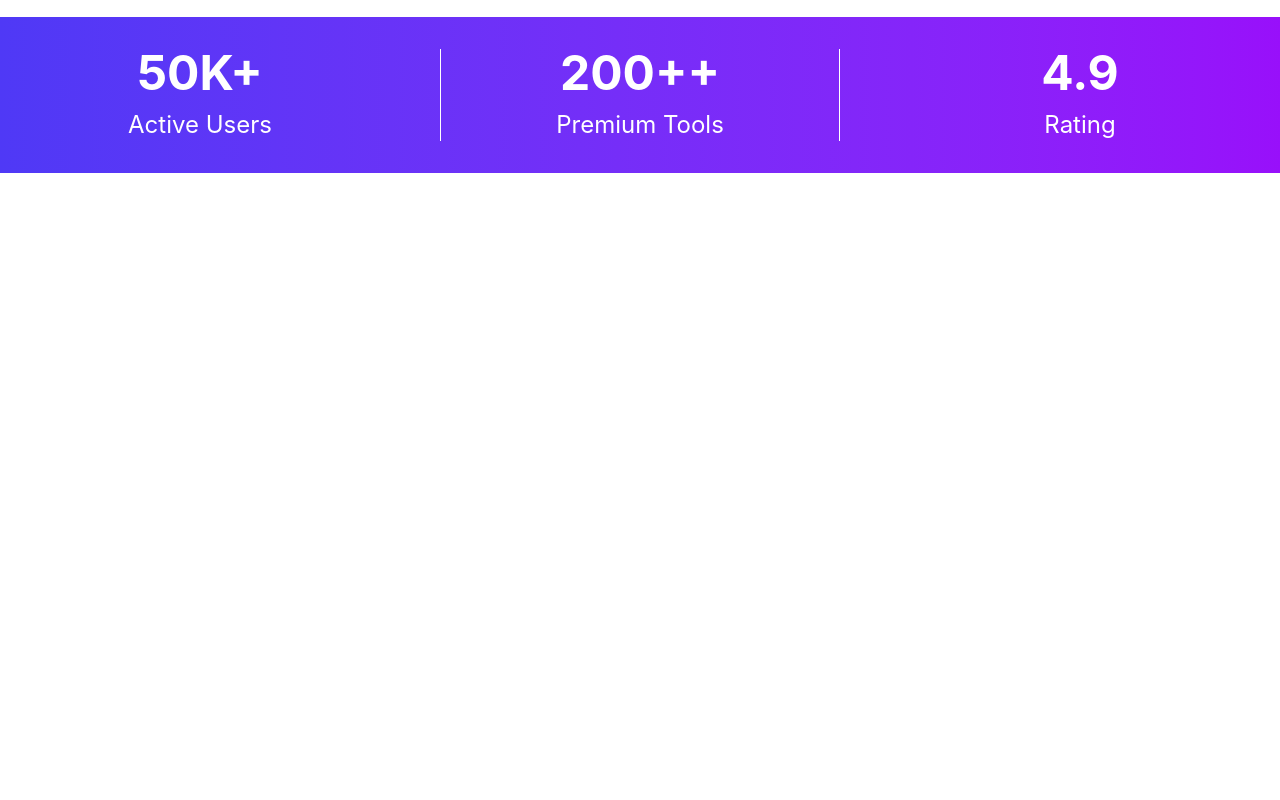
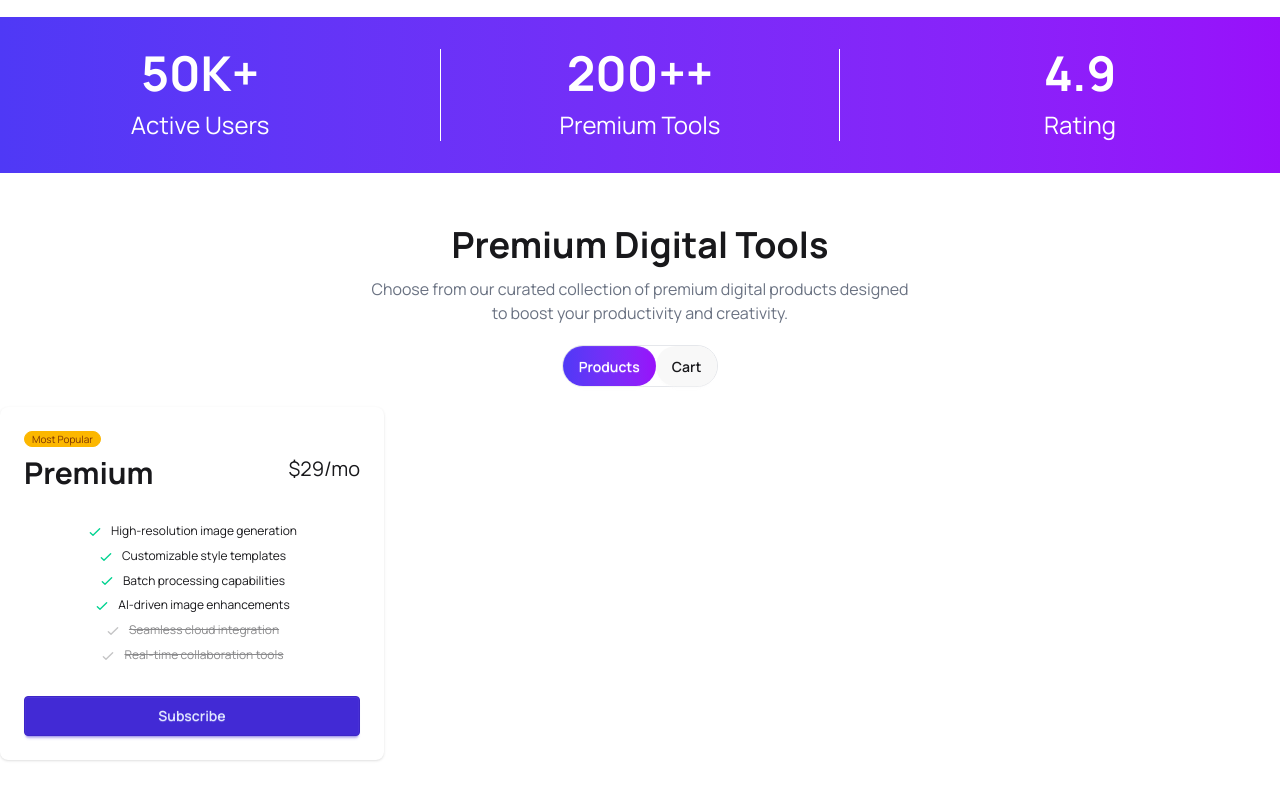
Before and after one commit to SyedTawsif07/assignment-06-PH, a React (Vite) app: page / in a window 1280 px wide. Shown: the part 788-1588 px from the top of the page. Before the commit the page ends 981 px from the top, so only its background shows below. Built offline with nearby package versions, Linux system fonts and the light colour scheme.

Commit message:
products and cart button created

```diff
--- a/src/App.jsx
+++ b/src/App.jsx
@@ -1,5 +1,6 @@
 import './App.css'
 import Banner from './Components/Banner/Banner'
+import PremiumDigi from './Components/Banner/PremiumDigi'
 import StatSection from './Components/Banner/StatSection'
 import Navbar from './Components/Navbar/Navbar'
 
@@ -10,6 +11,7 @@ function App() {
       <Navbar></Navbar>
       <Banner></Banner>
       <StatSection></StatSection>
+      <PremiumDigi></PremiumDigi>
     </>
   )
 }
--- a/src/Components/Banner/PremiumDigi.jsx
+++ b/src/Components/Banner/PremiumDigi.jsx
@@ -1,11 +1,25 @@
-import React from 'react';
+import React, { useState } from 'react';
+import Products from '../UI/Products';
+import Card from '../UI/Card';
 
 const PremiumDigi = () => {
+    const [active, setActive] = useState("products");
     return (
         <div>
-            <div>
-                <h1>Premium Digital Tools</h1>
-                <p>Choose from our curated collection of premium digital products designed to boost your productivity and creativity.</p>
+            <div className='container mx-auto text-center space-y-3 my-13'>
+                <h1 className='text-4xl font-bold'>Premium Digital Tools</h1>
+                <p className='text-gray-500'>Choose from our curated collection of premium digital products designed <br /> to boost your productivity and creativity.</p>
+                <div className='flex items-center border border-gray-200 rounded-full max-w-fit mx-auto justify-center my-5'>
+                    <button
+                        onClick={() => setActive('products')}
+                        className={`btn border-0 rounded-3xl ${active === "products" ? 'bg-linear-to-r from-[#4F39F6] to-purple-600 text-white' : 'btn'}`}>Products</button>
+                    <button
+                        onClick={() => setActive('cart')}
+                        className={`btn border-0 rounded-3xl ${active === "cart" ? 'bg-linear-to-r from-[#4F39F6] to-purple-600 text-white' : 'btn'}`}>Cart</button>
+                </div>
+                {
+                    active === "products" ? <Products></Products> : <Card></Card>
+                }
             </div>
         </div>
     );
--- /dev/null
+++ b/src/Components/UI/Card.jsx
@@ -0,0 +1,11 @@
+import React from 'react';
+
+const Card = () => {
+    return (
+        <div>
+            <h1 className='text-5xl'>Carts</h1>
+        </div>
+    );
+};
+
+export default Card;
--- /dev/null
+++ b/src/Components/UI/Products.jsx
@@ -0,0 +1,48 @@
+import React from 'react';
+
+const Products = () => {
+    return (
+        <div>
+            <div className="card w-96 bg-base-100 shadow-sm">
+                <div className="card-body">
+                    <span className="badge badge-xs badge-warning">Most Popular</span>
+                    <div className="flex justify-between">
+                        <h2 className="text-3xl font-bold">Premium</h2>
+                        <span className="text-xl">$29/mo</span>
+                    </div>
+                    <ul className="mt-6 flex flex-col gap-2 text-xs">
+                        <li>
+                            <svg xmlns="http://www.w3.org/2000/svg" className="size-4 me-2 inline-block text-success" fill="none" viewBox="0 0 24 24" stroke="currentColor"><path strokeLinecap="round" strokeLinejoin="round" strokeWidth="2" d="M5 13l4 4L19 7" /></svg>
+                            <span>High-resolution image generation</span>
+                        </li>
+                        <li>
+                            <svg xmlns="http://www.w3.org/2000/svg" className="size-4 me-2 inline-block text-success" fill="none" viewBox="0 0 24 24" stroke="currentColor"><path strokeLinecap="round" strokeLinejoin="round" strokeWidth="2" d="M5 13l4 4L19 7" /></svg>
+                            <span>Customizable style templates</span>
+                        </li>
+                        <li>
+                            <svg xmlns="http://www.w3.org/2000/svg" className="size-4 me-2 inline-block text-success" fill="none" viewBox="0 0 24 24" stroke="currentColor"><path strokeLinecap="round" strokeLinejoin="round" strokeWidth="2" d="M5 13l4 4L19 7" /></svg>
+                            <span>Batch processing capabilities</span>
+                        </li>
+                        <li>
+                            <svg xmlns="http://www.w3.org/2000/svg" className="size-4 me-2 inline-block text-success" fill="none" viewBox="0 0 24 24" stroke="currentColor"><path strokeLinecap="round" strokeLinejoin="round" strokeWidth="2" d="M5 13l4 4L19 7" /></svg>
+                            <span>AI-driven image enhancements</span>
+                        </li>
+                        <li className="opacity-50">
+                            <svg xmlns="http://www.w3.org/2000/svg" className="size-4 me-2 inline-block text-base-content/50" fill="none" viewBox="0 0 24 24" stroke="currentColor"><path strokeLinecap="round" strokeLinejoin="round" strokeWidth="2" d="M5 13l4 4L19 7" /></svg>
+                            <span className="line-through">Seamless cloud integration</span>
+                        </li>
+                        <li className="opacity-50">
+                            <svg xmlns="http://www.w3.org/2000/svg" className="size-4 me-2 inline-block text-base-content/50" fill="none" viewBox="0 0 24 24" stroke="currentColor"><path strokeLinecap="round" strokeLinejoin="round" strokeWidth="2" d="M5 13l4 4L19 7" /></svg>
+                            <span className="line-through">Real-time collaboration tools</span>
+                        </li>
+                    </ul>
+                    <div className="mt-6">
+                        <button className="btn btn-primary btn-block">Subscribe</button>
+                    </div>
+                </div>
+            </div>
+        </div>
+    );
+};
+
+export default Products;
--- a/src/index.css
+++ b/src/index.css
@@ -1,2 +1,7 @@
+@import url('https://fonts.googleapis.com/css2?family=Manrope:wght@200..800&display=swap');
 @import "tailwindcss";
 @plugin "daisyui";
+
+body {
+    font-family: "Manrope", sans-serif;
+}
```
